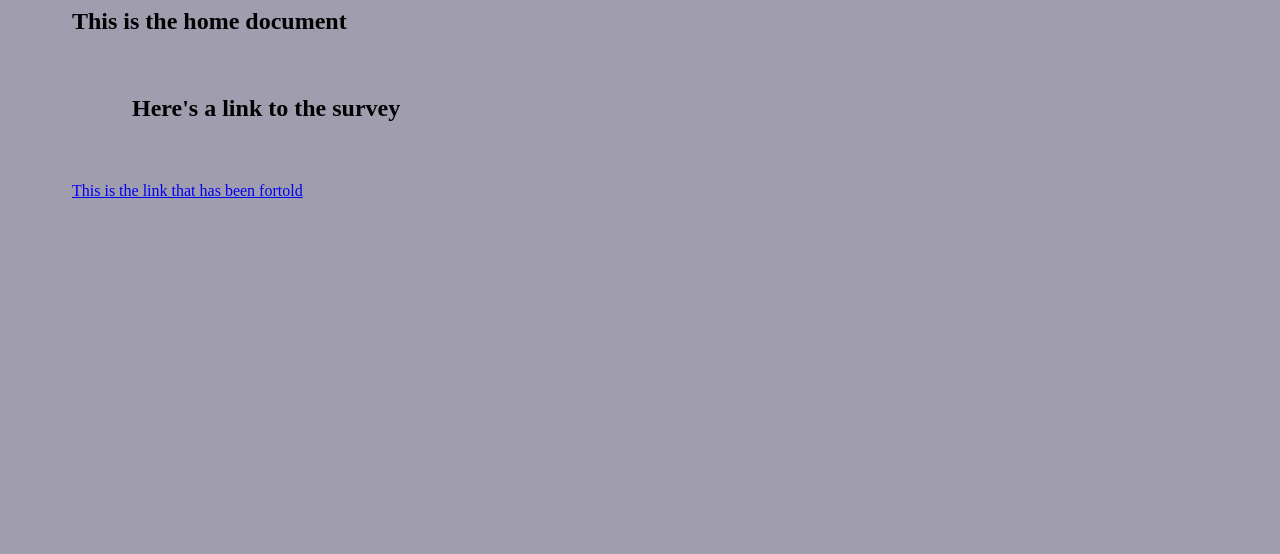
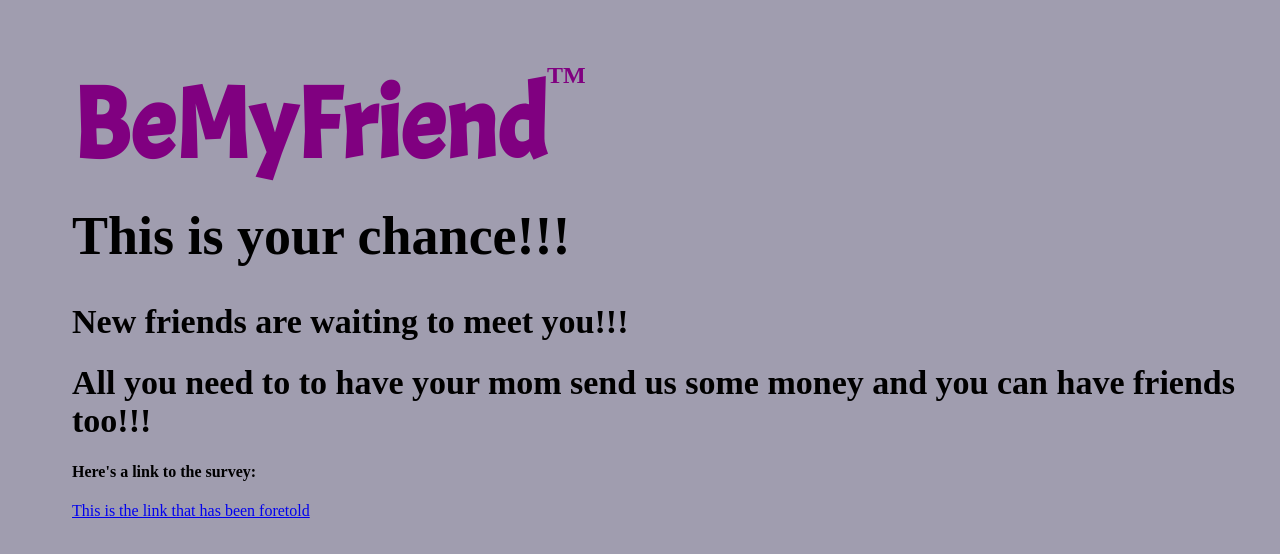
Before and after one commit to TheFreck/be-my-friend, a website: page app/html/home.html in a window 1280 px wide. Drawn offline with Linux system fonts and the light colour scheme.

Commit message:
aesthetics on the landing page

```diff
--- a/app/html/home.html
+++ b/app/html/home.html
@@ -6,11 +6,18 @@
     <meta http-equiv="X-UA-Compatible" content="ie=edge">
     <title>Home</title>
     <link rel="stylesheet" href="/css/css.css">
+    <link href="https://fonts.googleapis.com/css?family=Acme" rel="stylesheet">
 </head>
 <body>
-    <h1>This is the home document</h1>
-    <h2>Here's a link to the survey</h2>
-    <a href="/survey">This is the link that has been fortold</a>
+    <br>
+    <br>
+    <br>
+    <h1><span class="logo largerLogo">BeMyFriend</span><span class="tm largerTm">TM</span></h1>
+    <h1 class="biggest">This is your chance!!!</h1>
+    <h1 class="prettyBig">New friends are waiting to meet you!!!</h1>
+    <h1 class="prettyBig">All you need to to have your mom send us some money and you can have friends too!!!</h1>
+    <h4 class="notBig">Here's a link to the survey:</h4>
+    <a href="/survey">This is the link that has been foretold</a>
 
     <script src="/js/js.js"></script>
 </body>
--- a/app/public/css/css.css
+++ b/app/public/css/css.css
@@ -49,6 +49,17 @@ button{
     font-family: 'Acme', sans-serif;
     font-size: 50px;
 }
+.tm{
+    font-size: 12px;
+    vertical-align: top;
+    color: purple;
+}
+.largerLogo{
+    font-size: 100px;
+}
+.largerTm{
+    font-size: 24px;
+}
 .topPart{
     display: grid;
     grid-template-columns: 20% 80%;
@@ -72,6 +83,12 @@ button{
     width: 200px;
     height: 200px;
     margin: 10% 0;
+}
+.biggest{
+    font-size: 54px;
+}
+.prettyBig{
+    font-size: 34px;
 }
 .img{
     width: 400px;
@@ -118,11 +135,6 @@ button{
     margin-top: 4%;
     z-index: 23;
 }
-#tm{
-    font-size: 12px;
-    vertical-align: top;
-    color: purple;
-}
 #youModal{
     left: 15%;
     top: 10%;
```
Also changed, not shown: app/html/survey.html (+1 -1 lines).
